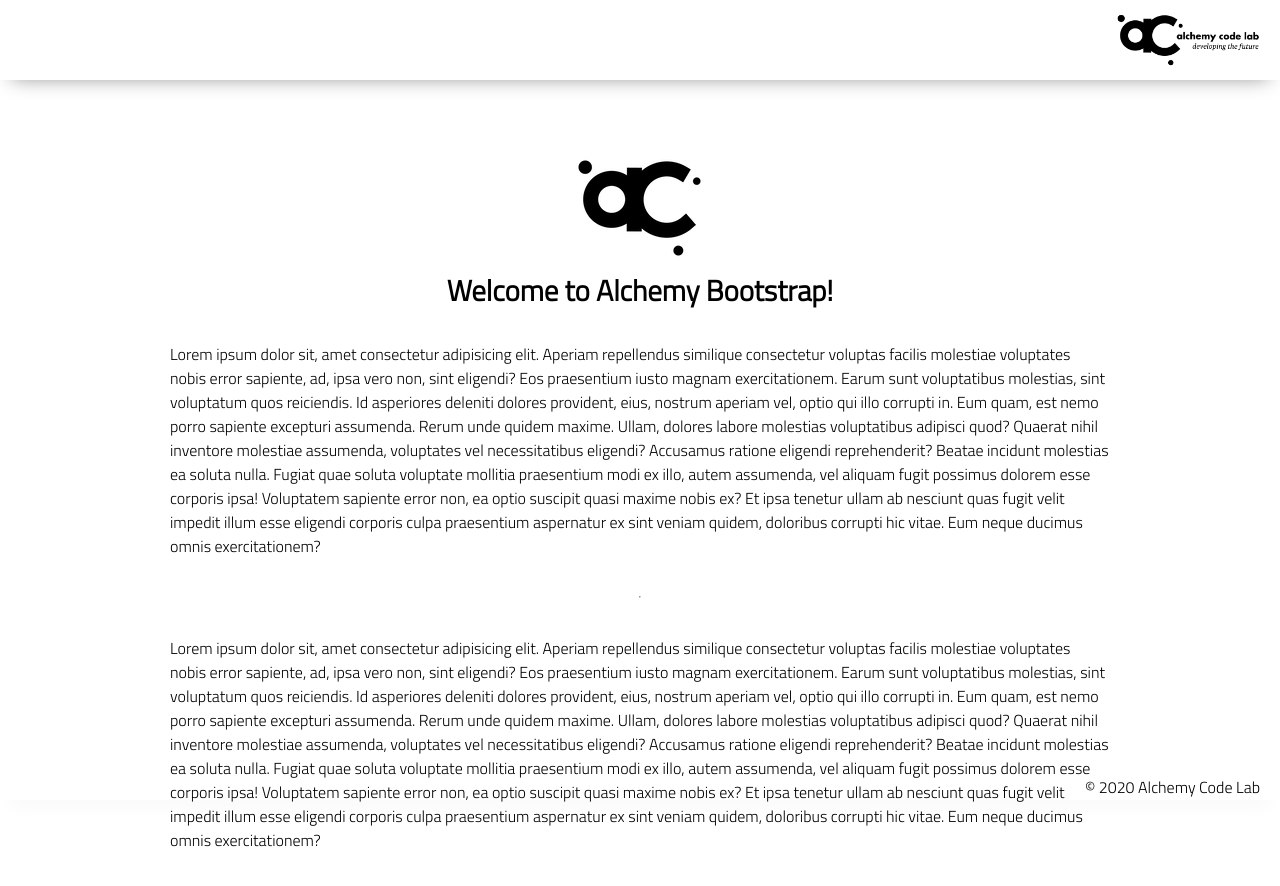
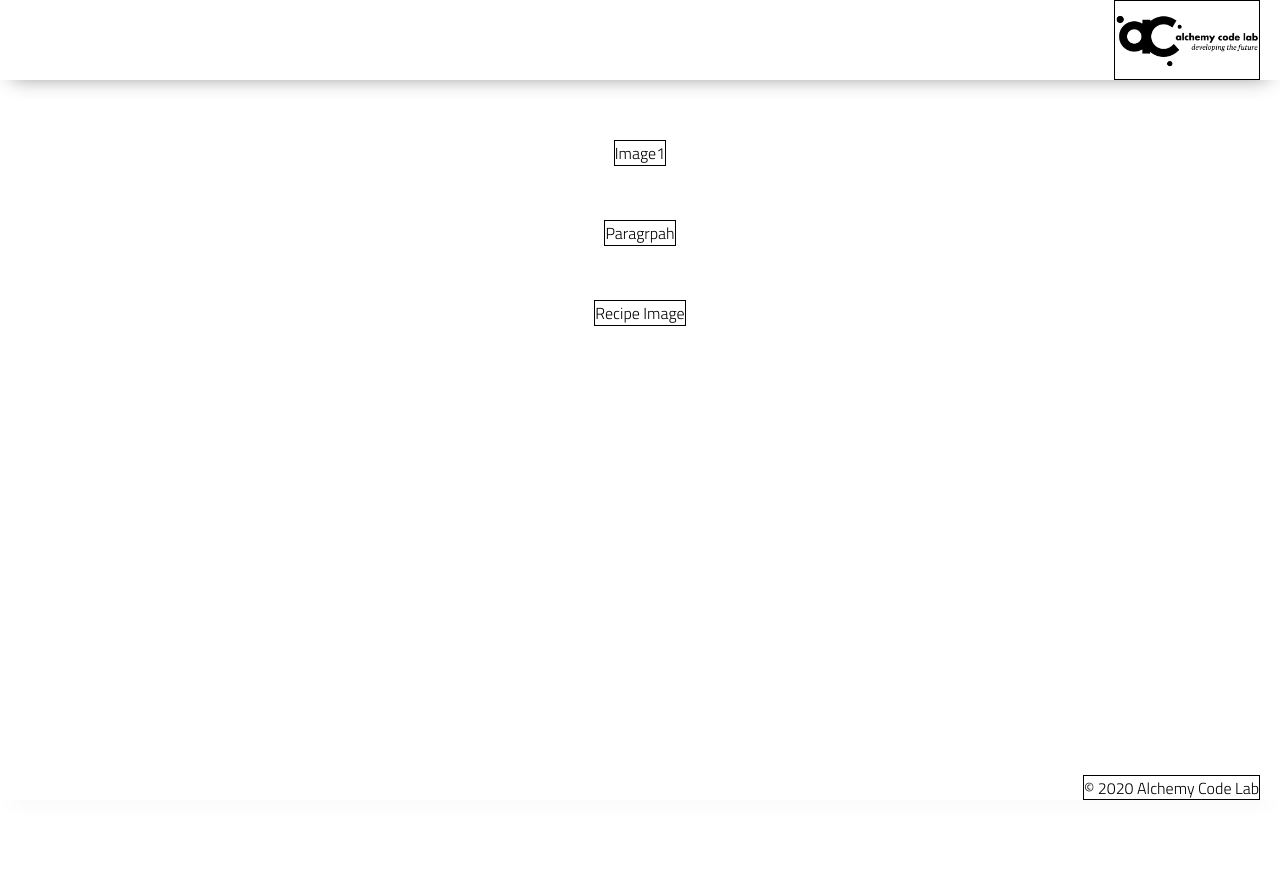
Before and after one commit to austin-summerlin/chocolatepizza, a plain HTML site: page index.html in a window 1280 px wide. After the commit the page ends 800 px from the top, so only its background shows below. Drawn offline with Linux system fonts and the light colour scheme.

Commit message:
add assets

```diff
--- a/index.html
+++ b/index.html
@@ -15,32 +15,16 @@
 <body>
     <header>
         <div class="gutter-right logo">
-            <img src="assets/big-logo.png"/>
+            <img src="assets/big-logo.png" />
         </div>
     </header>
     <main>
         <section class="main-section">
-            <img class="main-logo" src="assets/alchemy-logo.png"/>
-            <h2>
-                Welcome to Alchemy Bootstrap!
-            </h2>
-
-            <p>
-                Lorem ipsum dolor sit, amet consectetur adipisicing elit. Aperiam repellendus similique consectetur voluptas facilis molestiae voluptates nobis error sapiente, ad, ipsa vero non, sint eligendi? Eos praesentium iusto magnam exercitationem.
-                Earum sunt voluptatibus molestias, sint voluptatum quos reiciendis. Id asperiores deleniti dolores provident, eius, nostrum aperiam vel, optio qui illo corrupti in. Eum quam, est nemo porro sapiente excepturi assumenda.
-                Rerum unde quidem maxime. Ullam, dolores labore molestias voluptatibus adipisci quod? Quaerat nihil inventore molestiae assumenda, voluptates vel necessitatibus eligendi? Accusamus ratione eligendi reprehenderit? Beatae incidunt molestias ea soluta nulla.
-                Fugiat quae soluta voluptate mollitia praesentium modi ex illo, autem assumenda, vel aliquam fugit possimus dolorem esse corporis ipsa! Voluptatem sapiente error non, ea optio suscipit quasi maxime nobis ex?
-                Et ipsa tenetur ullam ab nesciunt quas fugit velit impedit illum esse eligendi corporis culpa praesentium aspernatur ex sint veniam quidem, doloribus corrupti hic vitae. Eum neque ducimus omnis exercitationem?
-            </p>
-            <hr />
-            <p>
-                Lorem ipsum dolor sit, amet consectetur adipisicing elit. Aperiam repellendus similique consectetur voluptas facilis molestiae voluptates nobis error sapiente, ad, ipsa vero non, sint eligendi? Eos praesentium iusto magnam exercitationem.
-                Earum sunt voluptatibus molestias, sint voluptatum quos reiciendis. Id asperiores deleniti dolores provident, eius, nostrum aperiam vel, optio qui illo corrupti in. Eum quam, est nemo porro sapiente excepturi assumenda.
-                Rerum unde quidem maxime. Ullam, dolores labore molestias voluptatibus adipisci quod? Quaerat nihil inventore molestiae assumenda, voluptates vel necessitatibus eligendi? Accusamus ratione eligendi reprehenderit? Beatae incidunt molestias ea soluta nulla.
-                Fugiat quae soluta voluptate mollitia praesentium modi ex illo, autem assumenda, vel aliquam fugit possimus dolorem esse corporis ipsa! Voluptatem sapiente error non, ea optio suscipit quasi maxime nobis ex?
-                Et ipsa tenetur ullam ab nesciunt quas fugit velit impedit illum esse eligendi corporis culpa praesentium aspernatur ex sint veniam quidem, doloribus corrupti hic vitae. Eum neque ducimus omnis exercitationem?
-            </p>
-
+            <div>Image1</div>
+            <br>
+            <p>Paragrpah</p>
+            <br>
+            <div>Recipe Image</div>
         </section>
     </main>
     <footer>
--- a/styles/style.css
+++ b/styles/style.css
@@ -80,6 +80,7 @@ header img {
 
 p {
     margin: var(--gutter);
+    border: solid 1px black;
 }
 
 footer {
@@ -111,3 +112,6 @@ footer {
     }
 
   }
+div {
+    border: solid black 1px;
+}
```
Also changed, not shown: assets/choco-pizza.png (added), assets/fb-icon.png (added), assets/flic-icon.png (added), assets/gp-icon.png (added), assets/hr-img.png (added), assets/insta-icon.png (added), assets/list-bg.png (added), assets/logo.png (added), assets/mail-icon.png (added), assets/pint-icon.png (added), assets/print-icon.png (added), assets/rss-icon.png (added), assets/small-logo.png (added), assets/twit-icon.png (added), 1 more files.
